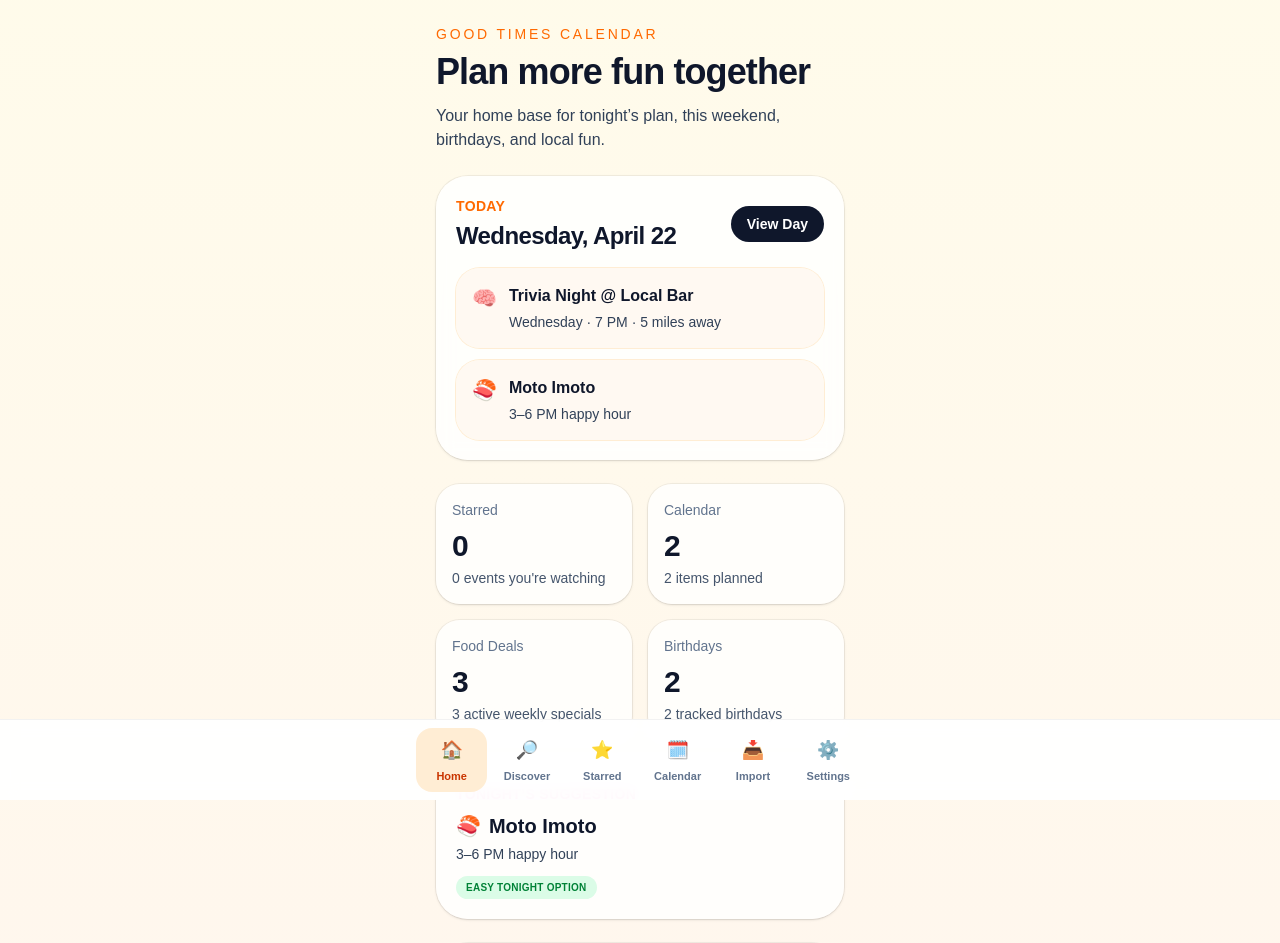
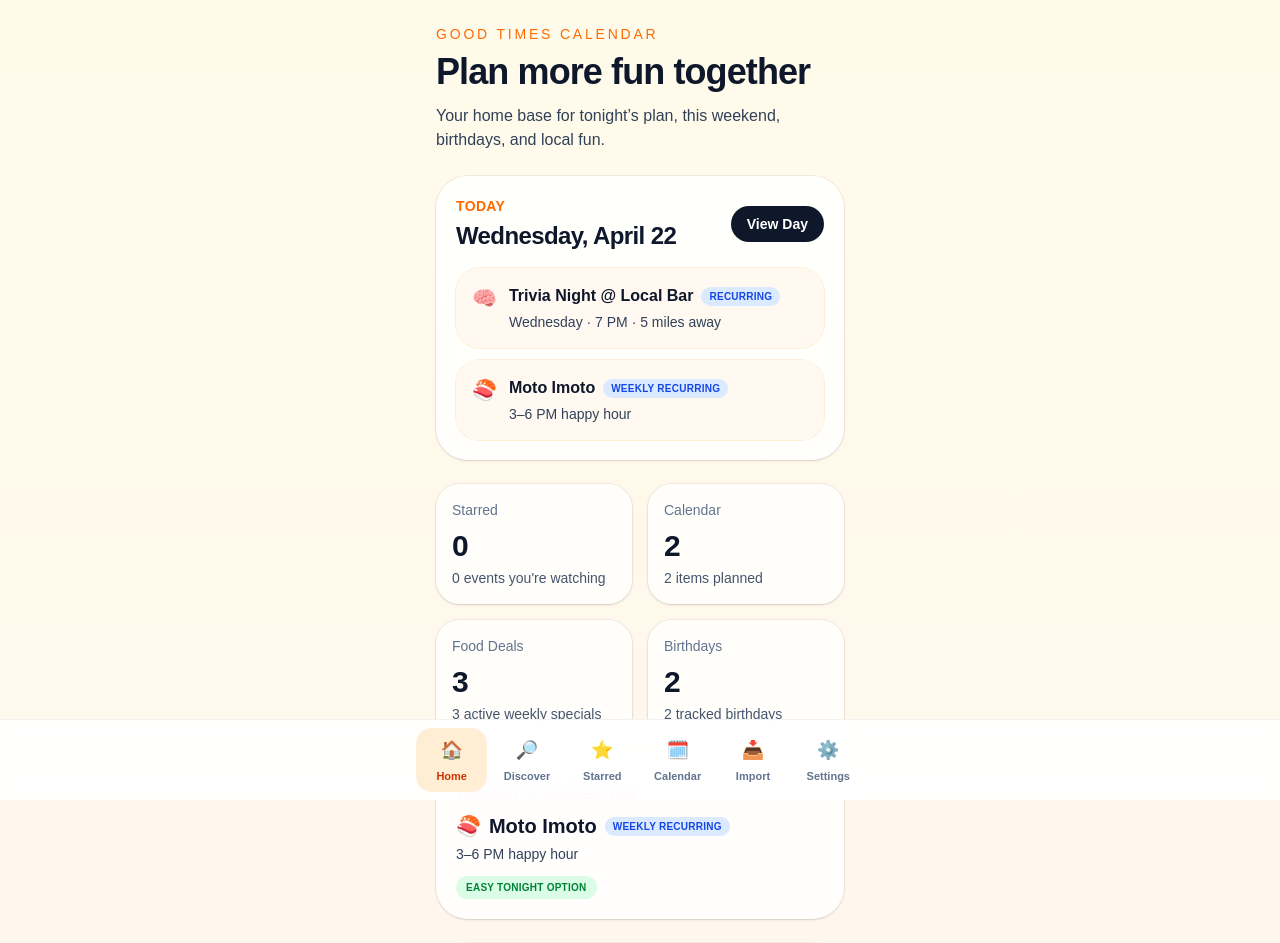
Before and after one commit to WallaceAIBot/good-times-calendar, a Next.js app: page / in a window 1280 px wide. Shown: the top 943 px of the page. Built offline with nearby package versions, Linux system fonts and the light colour scheme.

Commit message:
add home trust polish

```diff
--- a/app/page.tsx
+++ b/app/page.tsx
@@ -5,6 +5,7 @@ import { useMemo } from "react";
 import { useEvents } from "./events-context";
 
 const weekdayShortNames = ["Sun", "Mon", "Tue", "Wed", "Thu", "Fri", "Sat"];
+
 const weekdayLongNames = [
   "Sunday",
   "Monday",
@@ -14,6 +15,7 @@ const weekdayLongNames = [
   "Friday",
   "Saturday",
 ];
+
 const monthNames = [
   "January",
   "February",
@@ -34,8 +36,14 @@ type DashboardItem = {
   details: string;
   icon: string;
   type: "birthday" | "event" | "food" | "manual";
+  category?: string;
   sortDate?: Date;
   isPreferenceMatch?: boolean;
+  matchReason?: string;
+  scheduleType?: string;
+  sourceType?: string;
+  sourceName?: string;
+  lastUpdated?: string;
 };
 
 function getNextOccurrence(month: number, day: number, now: Date) {
@@ -74,22 +82,26 @@ function getFoodTypeFromDeal(title: string, details: string) {
     combined.includes("taco") ||
     combined.includes("mex") ||
     combined.includes("burrito")
-  )
+  ) {
     return "Mexican";
+  }
   if (
     combined.includes("sushi") ||
     combined.includes("ramen") ||
     combined.includes("asian")
-  )
+  ) {
     return "Asian";
+  }
   if (
     combined.includes("bar") ||
     combined.includes("happy hour") ||
     combined.includes("taproom")
-  )
+  ) {
     return "Bars";
-  if (combined.includes("coffee") || combined.includes("espresso"))
+  }
+  if (combined.includes("coffee") || combined.includes("espresso")) {
     return "Coffee";
+  }
 
   return "";
 }
@@ -97,7 +109,7 @@ function getFoodTypeFromDeal(title: string, details: string) {
 function getEventPreferenceScore(
   category: string,
   preferredCategories: string[]
-): number {
+) {
   return preferredCategories.includes(category) ? 2 : 0;
 }
 
@@ -105,9 +117,80 @@ function getFoodPreferenceScore(
   title: string,
   details: string,
   preferredFood: string[]
-): number {
+) {
   const foodType = getFoodTypeFromDeal(title, details);
   return foodType && preferredFood.includes(foodType) ? 2 : 0;
+}
+
+function getEventMatchReason(category: string, preferredCategories: string[]) {
+  if (preferredCategories.includes(category)) {
+    return `Matches your ${category} preference`;
+  }
+
+  return "";
+}
+
+function getFoodMatchReason(
+  title: string,
+  details: string,
+  preferredFood: string[]
+) {
+  const foodType = getFoodTypeFromDeal(title, details);
+
+  if (foodType && preferredFood.includes(foodType)) {
+    return `Matches your ${foodType} food preference`;
+  }
+
+  return "";
+}
+
+function getScheduleBadge(scheduleType?: string, itemType?: string) {
+  if (itemType === "birthday") {
+    return {
+      label: "Birthday",
+      className: "bg-pink-100 text-pink-700",
+    };
+  }
+
+  if (itemType === "food") {
+    return {
+      label: "Weekly Recurring",
+      className: "bg-blue-100 text-blue-700",
+    };
+  }
+
+  if (scheduleType === "recurring") {
+    return {
+      label: "Recurring",
+      className: "bg-blue-100 text-blue-700",
+    };
+  }
+
+  if (scheduleType === "one_off") {
+    return {
+      label: "One-Off",
+      className: "bg-green-100 text-green-700",
+    };
+  }
+
+  if (scheduleType === "seasonal") {
+    return {
+      label: "Seasonal",
+      className: "bg-purple-100 text-purple-700",
+    };
+  }
+
+  if (scheduleType === "schedule_driven") {
+    return {
+      label: "Schedule Driven",
+      className: "bg-indigo-100 text-indigo-700",
+    };
+  }
+
+  return {
+    label: "Event",
+    className: "bg-slate-100 text-slate-700",
+  };
 }
 
 export default function HomePage() {
@@ -128,7 +211,9 @@ export default function HomePage() {
   const todayMonth = now.getMonth() + 1;
   const todayDay = now.getDate();
   const todayWeekdayShort = weekdayShortNames[now.getDay()];
-  const todayLabel = `${weekdayLongNames[now.getDay()]}, ${monthNames[now.getMonth()]} ${todayDay}`;
+  const todayLabel = `${weekdayLongNames[now.getDay()]}, ${
+    monthNames[now.getMonth()]
+  } ${todayDay}`;
 
   const preferredCategories = settings.preferredCategories ?? [];
   const preferredFood = settings.preferredFood ?? [];
@@ -148,28 +233,57 @@ export default function HomePage() {
   const todayFoodDeals = useMemo(() => {
     const regularDeals = foodDeals
       .filter((deal) => deal.days.includes(todayWeekdayShort))
-      .map((deal) => ({
+      .map((deal) => {
+        const score = getFoodPreferenceScore(
+          deal.title,
+          deal.details,
+          preferredFood
+        );
+
+        return {
           title: deal.title,
           details: deal.details,
           icon: deal.icon ?? "🍽️",
-        score: getFoodPreferenceScore(deal.title, deal.details, preferredFood),
-      }));
+          score,
+          matchReason: getFoodMatchReason(
+            deal.title,
+            deal.details,
+            preferredFood
+          ),
+          sourceType: deal.sourceType,
+          sourceName: deal.sourceName,
+          lastUpdated: deal.lastUpdated,
+        };
+      });
 
     const happyHourDeals = foodDealCalendarSelections
       .filter((selection) => selection.day === todayWeekdayShort)
       .map((selection) => {
-        const matchingDeal = foodDeals.find((deal) => deal.id === selection.dealId);
+        const matchingDeal = foodDeals.find(
+          (deal) => deal.id === selection.dealId
+        );
+
         if (!matchingDeal) return null;
+
+        const score = getFoodPreferenceScore(
+          matchingDeal.title,
+          matchingDeal.details,
+          preferredFood
+        );
 
         return {
           title: matchingDeal.title,
           details: `${selection.day} Happy Hour · ${matchingDeal.details}`,
           icon: matchingDeal.icon ?? "🍸",
-          score: getFoodPreferenceScore(
+          score,
+          matchReason: getFoodMatchReason(
             matchingDeal.title,
             matchingDeal.details,
             preferredFood
           ),
+          sourceType: matchingDeal.sourceType,
+          sourceName: matchingDeal.sourceName,
+          lastUpdated: matchingDeal.lastUpdated,
         };
       })
       .filter(Boolean) as {
@@ -177,9 +291,15 @@ export default function HomePage() {
       details: string;
       icon: string;
       score: number;
+      matchReason: string;
+      sourceType?: string;
+      sourceName?: string;
+      lastUpdated?: string;
     }[];
 
-    return [...regularDeals, ...happyHourDeals].sort((a, b) => b.score - a.score);
+    return [...regularDeals, ...happyHourDeals].sort(
+      (a, b) => b.score - a.score
+    );
   }, [foodDeals, foodDealCalendarSelections, todayWeekdayShort, preferredFood]);
 
   const todayItems: DashboardItem[] = [
@@ -188,14 +308,21 @@ export default function HomePage() {
       details: `Turning ${now.getFullYear() - birthday.year}`,
       icon: "🎂",
       type: "birthday" as const,
+      scheduleType: "birthday",
     })),
     ...todayEvents.map((event) => ({
       title: event.title,
       details: event.details,
       icon: event.icon ?? "🎉",
       type: "event" as const,
+      category: event.category,
       isPreferenceMatch:
         getEventPreferenceScore(event.category, preferredCategories) > 0,
+      matchReason: getEventMatchReason(event.category, preferredCategories),
+      scheduleType: event.scheduleType,
+      sourceType: event.sourceType,
+      sourceName: event.sourceName,
+      lastUpdated: event.lastUpdated,
     })),
     ...todayFoodDeals.map((deal) => ({
       title: deal.title,
@@ -203,6 +330,11 @@ export default function HomePage() {
       icon: deal.icon,
       type: "food" as const,
       isPreferenceMatch: deal.score > 0,
+      matchReason: deal.matchReason,
+      scheduleType: "recurring",
+      sourceType: deal.sourceType,
+      sourceName: deal.sourceName,
+      lastUpdated: deal.lastUpdated,
     })),
     ...todayManualItems.map((item) => ({
       title: item.text,
@@ -214,14 +346,27 @@ export default function HomePage() {
 
   const tonightSuggestion = useMemo(() => {
     const plannedEvent = todayEvents.find((event) => event.calendar);
+
     if (plannedEvent) {
+      const score = getEventPreferenceScore(
+        plannedEvent.category,
+        preferredCategories
+      );
+
       return {
         title: plannedEvent.title,
         details: "Already on your calendar for today",
         icon: plannedEvent.icon ?? "🎉",
         badge: "Planned Tonight",
-        isPreferenceMatch:
-          getEventPreferenceScore(plannedEvent.category, preferredCategories) > 0,
+        isPreferenceMatch: score > 0,
+        matchReason: getEventMatchReason(
+          plannedEvent.category,
+          preferredCategories
+        ),
+        scheduleType: plannedEvent.scheduleType,
+        sourceType: plannedEvent.sourceType,
+        sourceName: plannedEvent.sourceName,
+        lastUpdated: plannedEvent.lastUpdated,
       };
     }
 
@@ -246,6 +391,14 @@ export default function HomePage() {
             ? "Recommended for You"
             : "Watchlist Pick",
         isPreferenceMatch: starredRanked[0].preferenceScore > 0,
+        matchReason: getEventMatchReason(
+          starredRanked[0].category,
+          preferredCategories
+        ),
+        scheduleType: starredRanked[0].scheduleType,
+        sourceType: starredRanked[0].sourceType,
+        sourceName: starredRanked[0].sourceName,
+        lastUpdated: starredRanked[0].lastUpdated,
       };
     }
 
@@ -259,6 +412,11 @@ export default function HomePage() {
             ? "Recommended for You"
             : "Easy Tonight Option",
         isPreferenceMatch: todayFoodDeals[0].score > 0,
+        matchReason: todayFoodDeals[0].matchReason,
+        scheduleType: "recurring",
+        sourceType: todayFoodDeals[0].sourceType,
+        sourceName: todayFoodDeals[0].sourceName,
+        lastUpdated: todayFoodDeals[0].lastUpdated,
       };
     }
 
@@ -276,19 +434,30 @@ export default function HomePage() {
         if (b.preferenceScore !== a.preferenceScore) {
           return b.preferenceScore - a.preferenceScore;
         }
+
         return a.eventDate.getTime() - b.eventDate.getTime();
       })[0];
 
     if (nextRankedStarred) {
       return {
         title: nextRankedStarred.title,
-        details: `${monthNames[nextRankedStarred.month - 1]} ${nextRankedStarred.day} · ${nextRankedStarred.details}`,
+        details: `${monthNames[nextRankedStarred.month - 1]} ${
+          nextRankedStarred.day
+        } · ${nextRankedStarred.details}`,
         icon: nextRankedStarred.icon ?? "⭐",
         badge:
           nextRankedStarred.preferenceScore > 0
             ? "Recommended for You"
             : "Next Good Option",
         isPreferenceMatch: nextRankedStarred.preferenceScore > 0,
+        matchReason: getEventMatchReason(
+          nextRankedStarred.category,
+          preferredCategories
+        ),
+        scheduleType: nextRankedStarred.scheduleType,
+        sourceType: nextRankedStarred.sourceType,
+        sourceName: nextRankedStarred.sourceName,
+        lastUpdated: nextRankedStarred.lastUpdated,
       };
     }
 
@@ -298,6 +467,11 @@ export default function HomePage() {
       icon: "✨",
       badge: "Open Night",
       isPreferenceMatch: false,
+      matchReason: "",
+      scheduleType: "",
+      sourceType: "",
+      sourceName: "",
+      lastUpdated: "",
     };
   }, [todayEvents, todayFoodDeals, events, now, preferredCategories]);
 
@@ -310,6 +484,7 @@ export default function HomePage() {
         now.getMonth(),
         now.getDate() + i
       );
+
       const day = candidate.getDay();
 
       if (day === 6 || day === 0) {
@@ -334,20 +509,34 @@ export default function HomePage() {
             icon: "🎂",
             type: "birthday",
             sortDate: date,
+            scheduleType: "birthday",
           });
         });
 
       events
         .filter((event) => event.month === month && event.day === day)
         .forEach((event) => {
+          const score = getEventPreferenceScore(
+            event.category,
+            preferredCategories
+          );
+
           items.push({
             title: event.title,
             details: `${formatMonthDay(date)} · ${event.details}`,
             icon: event.icon ?? "🎉",
             type: "event",
+            category: event.category,
             sortDate: date,
-            isPreferenceMatch:
-              getEventPreferenceScore(event.category, preferredCategories) > 0,
+            isPreferenceMatch: score > 0,
+            matchReason: getEventMatchReason(
+              event.category,
+              preferredCategories
+            ),
+            scheduleType: event.scheduleType,
+            sourceType: event.sourceType,
+            sourceName: event.sourceName,
+            lastUpdated: event.lastUpdated,
           });
         });
 
@@ -368,17 +557,32 @@ export default function HomePage() {
       .sort((a, b) => {
         const aTime = a.sortDate?.getTime() ?? 0;
         const bTime = b.sortDate?.getTime() ?? 0;
+
         if (aTime !== bTime) return aTime - bTime;
 
         const aPref = a.isPreferenceMatch ? 1 : 0;
         const bPref = b.isPreferenceMatch ? 1 : 0;
+
         if (bPref !== aPref) return bPref - aPref;
 
         const priority =
-          (a.type === "birthday" ? 0 : a.type === "event" ? 1 : a.type === "food" ? 2 : 3) -
-          (b.type === "birthday" ? 0 : b.type === "event" ? 1 : b.type === "food" ? 2 : 3);
+          (a.type === "birthday"
+            ? 0
+            : a.type === "event"
+            ? 1
+            : a.type === "food"
+            ? 2
+            : 3) -
+          (b.type === "birthday"
+            ? 0
+            : b.type === "event"
+            ? 1
+            : b.type === "food"
+            ? 2
+            : 3);
 
         if (priority !== 0) return priority;
+
         return a.title.localeCompare(b.title);
       })
       .slice(0, 4);
@@ -394,23 +598,17 @@ export default function HomePage() {
       .slice(0, 3);
   }, [birthdays, now]);
 
-  const featuredEvents = useMemo(() => {
-    return [...events]
-      .map((event) => ({
-        ...event,
-        preferenceScore: getEventPreferenceScore(
-          event.category,
-          preferredCategories
-        ),
-      }))
-      .sort((a, b) => {
-        if (b.preferenceScore !== a.preferenceScore) {
-          return b.preferenceScore - a.preferenceScore;
-        }
-        return Number(b.featured) - Number(a.featured);
-      })
-      .slice(0, 3);
-  }, [events, preferredCategories]);
+  const personalizedSummary = [
+    preferredCategories.length > 0
+      ? `Categories: ${preferredCategories.join(", ")}`
+      : "",
+    preferredFood.length > 0 ? `Food: ${preferredFood.join(", ")}` : "",
+  ].filter(Boolean);
+
+  const tonightScheduleBadge = getScheduleBadge(
+    tonightSuggestion.scheduleType,
+    tonightSuggestion.scheduleType === "recurring" ? "food" : undefined
+  );
 
   return (
     <main className="min-h-screen bg-gradient-to-b from-amber-50 via-orange-50 to-pink-50 text-slate-900">
@@ -429,23 +627,20 @@ export default function HomePage() {
           </p>
         </header>
 
-        {(settings.preferredCategories.length > 0 || settings.preferredFood.length > 0) && (
+        {personalizedSummary.length > 0 ? (
           <section className="mb-6 rounded-[1.6rem] bg-white/85 p-4 shadow-sm ring-1 ring-black/5">
             <p className="text-xs font-bold uppercase tracking-wide text-purple-600">
               Personalized For You
             </p>
-            <p className="mt-1 text-sm text-slate-700">
-              {settings.preferredCategories.length > 0
-                ? `Categories: ${settings.preferredCategories.join(", ")}`
-                : "No preferred categories yet."}
+            <div className="mt-2 space-y-1">
+              {personalizedSummary.map((line) => (
+                <p key={line} className="text-sm text-slate-700">
+                  {line}
                 </p>
-            <p className="mt-1 text-sm text-slate-700">
-              {settings.preferredFood.length > 0
-                ? `Food: ${settings.preferredFood.join(", ")}`
-                : "No preferred food types yet."}
-            </p>
+              ))}
+            </div>
           </section>
-        )}
+        ) : null}
 
         <section className="mb-6 rounded-[2rem] bg-white/85 p-5 shadow-sm ring-1 ring-black/5 backdrop-blur">
           <div className="flex items-center justify-between gap-3">
@@ -472,7 +667,13 @@ export default function HomePage() {
                 Nothing is scheduled for today yet.
               </div>
             ) : (
-              todayItems.slice(0, 4).map((item, index) => (
+              todayItems.slice(0, 4).map((item, index) => {
+                const scheduleBadge = getScheduleBadge(
+                  item.scheduleType,
+                  item.type
+                );
+
+                return (
                   <div
                     key={`${item.title}-${index}`}
                     className="rounded-3xl bg-orange-50/70 p-4 ring-1 ring-orange-100"
@@ -484,19 +685,43 @@ export default function HomePage() {
                           <h3 className="text-base font-extrabold text-slate-900">
                             {item.title}
                           </h3>
+
                           {item.isPreferenceMatch ? (
                             <span className="rounded-full bg-blue-100 px-2 py-0.5 text-[10px] font-bold uppercase tracking-wide text-blue-700">
                               Match
                             </span>
                           ) : null}
+
+                          <span
+                            className={`rounded-full px-2 py-0.5 text-[10px] font-bold uppercase tracking-wide ${scheduleBadge.className}`}
+                          >
+                            {scheduleBadge.label}
+                          </span>
                         </div>
+
                         <p className="mt-1 text-sm font-medium text-slate-700">
                           {item.details}
                         </p>
+
+                        {item.matchReason ? (
+                          <p className="mt-1 text-xs font-semibold text-blue-700">
+                            Why match: {item.matchReason}
+                          </p>
+                        ) : null}
+
+                        {item.sourceType === "imported" && item.sourceName ? (
+                          <p className="mt-1 text-[11px] text-slate-500">
+                            Imported from {item.sourceName}
+                            {item.lastUpdated
+                              ? ` · Reviewed ${item.lastUpdated}`
+                              : ""}
+                          </p>
+                        ) : null}
                       </div>
                     </div>
                   </div>
-              ))
+                );
+              })
             )}
           </div>
         </section>
@@ -559,16 +784,45 @@ export default function HomePage() {
           <div className="mt-2">
             <div className="flex flex-wrap items-center gap-2">
               <span className="text-xl">{tonightSuggestion.icon}</span>
-              <h3 className="text-xl font-extrabold">{tonightSuggestion.title}</h3>
+              <h3 className="text-xl font-extrabold">
+                {tonightSuggestion.title}
+              </h3>
+
               {tonightSuggestion.isPreferenceMatch ? (
                 <span className="rounded-full bg-blue-100 px-2 py-0.5 text-[10px] font-bold uppercase tracking-wide text-blue-700">
                   Preference Match
                 </span>
               ) : null}
+
+              {tonightSuggestion.scheduleType ? (
+                <span
+                  className={`rounded-full px-2 py-0.5 text-[10px] font-bold uppercase tracking-wide ${tonightScheduleBadge.className}`}
+                >
+                  {tonightScheduleBadge.label}
+                </span>
+              ) : null}
             </div>
+
             <p className="mt-1 text-sm font-medium text-slate-700">
               {tonightSuggestion.details}
             </p>
+
+            {tonightSuggestion.matchReason ? (
+              <p className="mt-1 text-xs font-semibold text-blue-700">
+                Why this fits: {tonightSuggestion.matchReason}
+              </p>
+            ) : null}
+
+            {tonightSuggestion.sourceType === "imported" &&
+            tonightSuggestion.sourceName ? (
+              <p className="mt-1 text-[11px] text-slate-500">
+                Imported from {tonightSuggestion.sourceName}
+                {tonightSuggestion.lastUpdated
+                  ? ` · Reviewed ${tonightSuggestion.lastUpdated}`
+                  : ""}
+              </p>
+            ) : null}
+
             <div className="mt-3 inline-flex rounded-full bg-green-100 px-2.5 py-1 text-[10px] font-bold uppercase tracking-wide text-green-700">
               {tonightSuggestion.badge}
             </div>
@@ -591,7 +845,13 @@ export default function HomePage() {
                 Nothing is lined up for this weekend yet.
               </div>
             ) : (
-              weekendItems.map((item, index) => (
+              weekendItems.map((item, index) => {
+                const scheduleBadge = getScheduleBadge(
+                  item.scheduleType,
+                  item.type
+                );
+
+                return (
                   <div
                     key={`${item.title}-${index}`}
                     className="rounded-3xl bg-orange-50/70 p-4 ring-1 ring-orange-100"
@@ -603,24 +863,49 @@ export default function HomePage() {
                           <h3 className="text-base font-extrabold text-slate-900">
                             {item.title}
                           </h3>
+
                           {item.isPreferenceMatch ? (
                             <span className="rounded-full bg-blue-100 px-2 py-0.5 text-[10px] font-bold uppercase tracking-wide text-blue-700">
                               Match
                             </span>
                           ) : null}
+
+                          <span
+                            className={`rounded-full px-2 py-0.5 text-[10px] font-bold uppercase tracking-wide ${scheduleBadge.className}`}
+                          >
+                            {scheduleBadge.label}
+                          </span>
                         </div>
+
                         <p className="mt-1 text-sm font-medium text-slate-700">
                           {item.details}
                         </p>
+
                         {item.sortDate ? (
                           <p className="mt-1 text-xs font-bold uppercase tracking-wide text-orange-600">
                             {getDayBadgeLabel(item.sortDate, now)}
                           </p>
                         ) : null}
+
+                        {item.matchReason ? (
+                          <p className="mt-1 text-xs font-semibold text-blue-700">
+                            Why match: {item.matchReason}
+                          </p>
+                        ) : null}
+
+                        {item.sourceType === "imported" && item.sourceName ? (
+                          <p className="mt-1 text-[11px] text-slate-500">
+                            Imported from {item.sourceName}
+                            {item.lastUpdated
+                              ? ` · Reviewed ${item.lastUpdated}`
+                              : ""}
+                          </p>
+                        ) : null}
                       </div>
                     </div>
                   </div>
-              ))
+                );
+              })
             )}
           </div>
         </section>
@@ -630,10 +915,7 @@ export default function HomePage() {
             <p className="text-sm font-bold uppercase tracking-wide text-pink-600">
               Upcoming Birthdays
             </p>
-            <Link
-              href="/birthdays"
-              className="text-sm font-bold text-orange-600"
-            >
+            <Link href="/birthdays" className="text-sm font-bold text-orange-600">
               View all
             </Link>
           </div>
```
Lines whose indentation alone changed are shown as unchanged.
